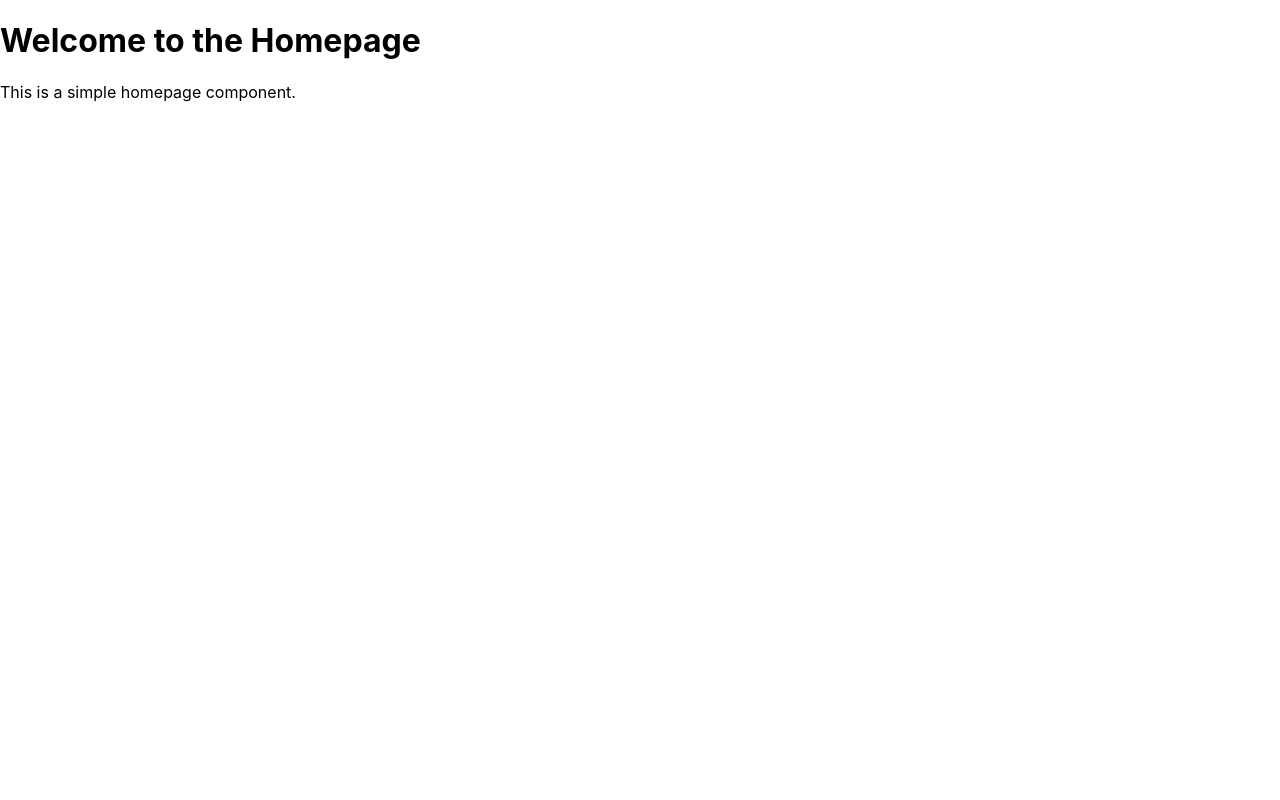
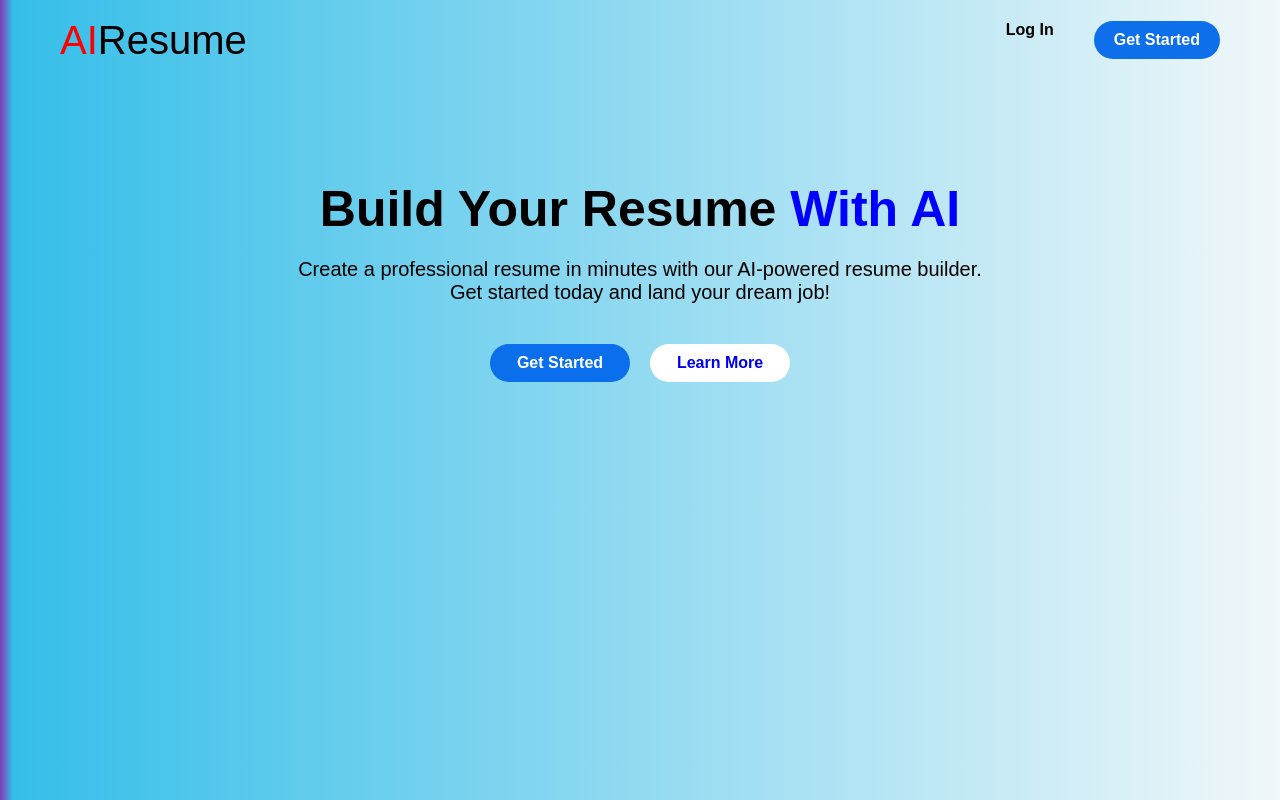
Before and after one commit to Gaurav220900/AI-Resume-Builder, a React (Create React App) app in the folder client/: page / in a window 1280 px wide. Built offline with nearby package versions, Linux system fonts and the light colour scheme.

Commit message:
added navbar and main section

```diff
--- a/client/package.json
+++ b/client/package.json
@@ -5,10 +5,11 @@
   "dependencies": {
     "@testing-library/dom": "^10.4.0",
     "@testing-library/jest-dom": "^6.6.3",
-    "@testing-library/react": "^16.2.0",
+    "@testing-library/react": "^16.3.0",
     "@testing-library/user-event": "^13.5.0",
     "react": "^19.1.0",
     "react-dom": "^19.1.0",
+    "react-router-dom": "^7.4.1",
     "react-scripts": "5.0.1",
     "web-vitals": "^2.1.4"
   },
--- /dev/null
+++ b/client/src/Components/Navbar/Navbar.js
@@ -0,0 +1,18 @@
+import React from "react";
+import {Link} from "react-router-dom";
+import styles from "./Navbar.module.css";
+
+const Navbar = () => {
+
+    return (
+        <div className={styles.navbar}>
+            <div style={{fontSize: '40px'}}><span style={{color:'Red'}}>AI</span>Resume</div>
+            <div className={styles.links}>
+                <Link className={styles.nav_button2}>Log In</Link>
+                <Link className={styles.nav_button}>Get Started</Link>
+            </div>
+        </div>
+    );
+};
+
+export default Navbar;
--- /dev/null
+++ b/client/src/Components/Navbar/Navbar.module.css
@@ -0,0 +1,47 @@
+.navbar {
+  display: flex;
+  justify-content: space-between;
+  align-items: center;
+  padding: 30px 20px;
+  margin: 0px 40px;
+  height: 20px;
+  position: sticky;
+
+}
+
+.links {
+    display: flex;
+    gap: 40px;
+    font-weight: Bold;
+}
+
+.nav_button {
+    background-color: #086becf7; /* Green */
+    border: none;
+    color: white;
+    padding: 10px 20px;
+    text-align: center;
+    text-decoration: none;
+    display: inline;
+    font-size: 16px;
+    border-radius: 25px;
+    cursor: pointer;
+
+}
+
+.nav_button2 {
+   /* Green */
+
+  color: black;
+  cursor: pointer;
+  text-decoration: none;
+  position: relative;
+  top: '-50px'
+
+}
+
+
+
+.nav_button:hover {
+  background-color: #0056b3; /* Darker shade of blue */
+}
--- /dev/null
+++ b/client/src/Components/Section/Section.js
@@ -0,0 +1,24 @@
+import React from "react";
+import styles from "./Section.module.css";
+import { Link } from "react-router-dom";
+
+const Section = () => {
+
+    return (
+        <div className={styles.section}>
+            <div className={styles.section_title}>Build Your Resume <span style={{color: 'blue'}}>With AI</span></div>
+            <div className={styles.section_subtitle}>
+                Create a professional resume in minutes with our AI-powered resume builder.
+                <br />
+                Get started today and land your dream job!
+            </div>
+            <div style={{width: '400px', margin: '0 auto', display: 'flex', gap: '20px', position: 'relative', right: '-50px'}}>
+                <Link className={styles.section_button} to="/login">Get Started</Link>
+                <Link className={styles.section_button2}>Learn More</Link>
+            </div>
+        </div>
+    );
+};
+
+
+export default Section;
--- /dev/null
+++ b/client/src/Components/Section/Section.module.css
@@ -0,0 +1,60 @@
+.section {
+    margin-top: 100px;
+}
+
+
+.section_title {
+    font-size: 50px;
+    font-weight: bold;
+    text-align: center;
+    margin-bottom: 20px;
+}
+
+.section_subtitle {
+    font-size: 20px;
+    text-align: center;
+    margin-bottom: 40px;
+}
+
+.section_button {
+    background-color: #086becf7; /* Green */
+    border: none;
+    color: white;
+    padding: 10px 20px;
+    text-align: center;
+    text-decoration: none;
+    width: 100px;
+    font-size: 16px;
+    border-radius: 25px;
+    cursor: pointer;
+    font-weight: bold;
+
+
+
+}
+.section_button:hover {
+    background-color: #0056b3; /* Darker shade of blue */
+}
+
+.section_button2{
+    background-color: white;
+    color: 'black';
+    border: none;
+    padding: 10px 20px;
+    text-align: center;
+    text-decoration: none;
+    width: 100px;
+    font-size: 16px;
+    border-radius: 25px;
+    cursor: pointer;
+    font-weight: bold;
+
+}
+.section_button2:hover {
+    background-color: floralwhite;
+}
+.Link {
+    text-decoration: none;
+    color: white;
+
+}
--- a/client/src/index.js
+++ b/client/src/index.js
@@ -2,13 +2,14 @@ import React from 'react';
 import ReactDOM from 'react-dom/client';
 import './index.css';
 import App from './App';
+import { BrowserRouter } from 'react-router-dom';
 
 
 const root = ReactDOM.createRoot(document.getElementById('root'));
 root.render(
-  <React.StrictMode>
-    <App />
-  </React.StrictMode>
+    <BrowserRouter>
+      <App />
+    </BrowserRouter>
 );
 
 // If you want to start measuring performance in your app, pass a function
--- /dev/null
+++ b/client/src/pages/CSS/styles.module.css
@@ -0,0 +1,10 @@
+.body {
+    margin: 0;
+    padding: 0;
+    font-family: Arial, sans-serif;
+    background: rgb(131,58,180);
+    background: linear-gradient(90deg, rgba(131,58,180,1) 0%, rgba(53,190,233,1) 1%, rgba(120,179,200,0.1070553221288515) 100%, rgba(252,176,69,1) 100%);
+    height: 100vh;
+
+
+}
--- a/client/src/pages/Homepage.js
+++ b/client/src/pages/Homepage.js
@@ -1,10 +1,12 @@
 import React from "react";
-
+import styles from "./CSS/styles.module.css";
+import Navbar from "../Components/Navbar/Navbar";
+import Section from "../Components/Section/Section";
 const Homepage = () => {
   return (
-    <div>
-      <h1>Welcome to the Homepage</h1>
-      <p>This is a simple homepage component.</p>
+    <div className={styles.body}>
+      <Navbar />
+      <Section />
     </div>
   );
 }
```
Also changed, not shown: 2 other files (tests, documents, lock files or other folders).
